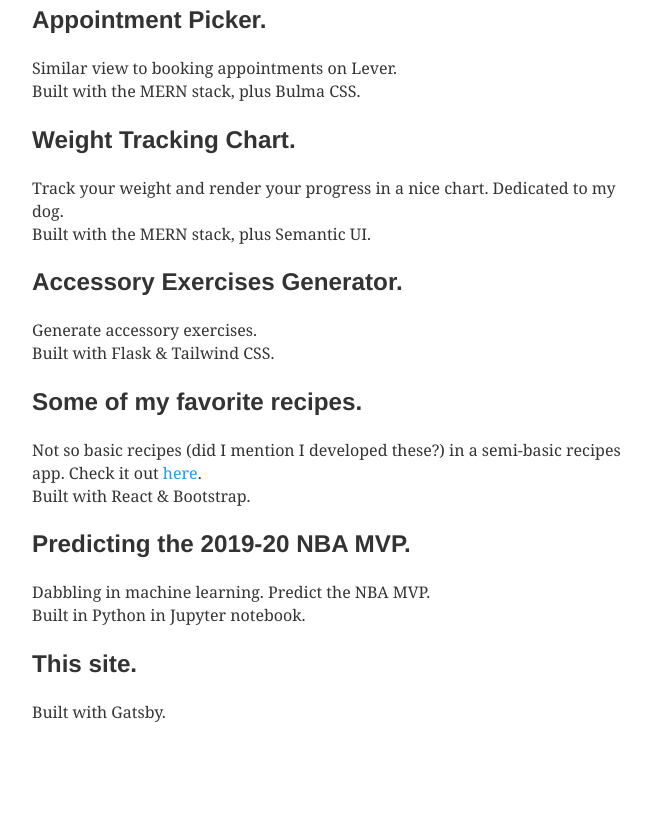
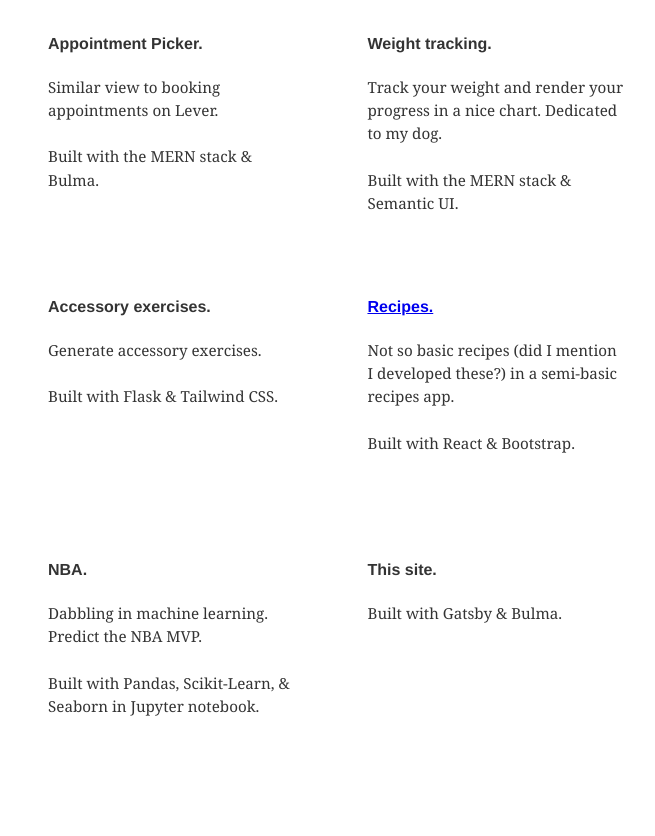
Before and after one commit to stfzh/stpnzh.github.io, a Gatsby site: page /projects in a window 1280 px wide. Shown: the part 139-975 px from the top of the page, without its empty margins (304-959 px from the left). Before the commit the page ends 902 px from the top, so only its background shows below. Built offline with nearby package versions, Linux system fonts and the light colour scheme; Gatsby itself is replaced by a stand-in of ours.

Commit message:
Incorporate Bulma

```diff
--- a/gatsby-config.js
+++ b/gatsby-config.js
@@ -13,7 +13,8 @@ module.exports = {
         pathToConfigModule: 'src/utils/typography'
       },
     },
-    `gatsby-plugin-react-helmet`
+    `gatsby-plugin-react-helmet`,
+    `gatsby-plugin-sass`,
   ],
 
 }
--- /dev/null
+++ b/src/Icons/index.js
@@ -0,0 +1,2 @@
+export { default as Github } from './Github'
+export { default as Link } from './Link'
--- a/src/components/layout.js
+++ b/src/components/layout.js
@@ -21,9 +21,9 @@ const Layout = ({children}) => {
         </Link>
 
         <ul className='nav-list'>
-          <ListLink to='/' className='nav-links'>home</ListLink>
-          <ListLink to='/story' className='nav-links'>story</ListLink>
-          <ListLink to='/projects' className='nav-links'>projects</ListLink>
+          <ListLink to='/'>home</ListLink>
+          <ListLink to='/story'>story</ListLink>
+          <ListLink to='/projects'>projects</ListLink>
         </ul>
 
       </header>
--- a/src/components/projects/Accessory.js
+++ b/src/components/projects/Accessory.js
@@ -6,7 +6,8 @@ const Accessory = () => {
     <div>
       <p>
       Generate accessory exercises.
-      <br/>
+      </p>
+      <p>
       Built with Flask & Tailwind CSS.
       </p>
     </div>
--- a/src/components/projects/Appointment.js
+++ b/src/components/projects/Appointment.js
@@ -6,8 +6,9 @@ const Appointment = () => {
     <div>
       <p>
       Similar view to booking appointments on Lever.
-      <br/>
-      Built with the MERN stack, plus Bulma CSS.
+      </p>
+      <p>
+      Built with the MERN stack & Bulma.
       </p>
     </div>
   )
--- a/src/components/projects/NBA.js
+++ b/src/components/projects/NBA.js
@@ -6,8 +6,9 @@ const NBA = () => {
     <div>
       <p>
       Dabbling in machine learning. Predict the NBA MVP.
-      <br/>
-      Built in Python in Jupyter notebook.
+      </p>
+      <p>
+      Built with Pandas, Scikit-Learn, & Seaborn in Jupyter notebook.
       </p>
     </div>
   )
--- a/src/components/projects/Recipes.js
+++ b/src/components/projects/Recipes.js
@@ -7,8 +7,8 @@ const Recipes = () => {
     <div>
       <p>
       Not so basic recipes (did I mention I developed these?) in a semi-basic recipes app.
-      Check it out <Link style={{color: `#209cee`}} href='https://stpnzh.github.io/recipes/'>here</Link>.
-      <br/>
+      </p>
+      <p>
       Built with React & Bootstrap.
       </p>
     </div>
--- a/src/components/projects/Weight.js
+++ b/src/components/projects/Weight.js
@@ -6,8 +6,9 @@ const Weight = () => {
     <div>
       <p>
       Track your weight and render your progress in a nice chart. Dedicated to my dog.
-      <br/>
-      Built with the MERN stack, plus Semantic UI.
+      </p>
+      <p>
+      Built with the MERN stack & Semantic UI.
       </p>
     </div>
   )
--- a/src/pages/index.js
+++ b/src/pages/index.js
@@ -1,12 +1,13 @@
 import React from 'react';
 import { Link } from 'gatsby';
 import Layout from '../components/layout';
+import '../styles/mystyles.scss';
 
 const Home = () => {
   return (
     <Layout>
       <div>
-        <h1>Hi, I'm Stephanie.</h1>
+        <h1 className='title is-1 is-primary'>Hi, I'm Stephanie.</h1>
         <p>
           Working on software engineering.
           <br />
@@ -16,7 +17,8 @@ const Home = () => {
           <br />
           Always learning.
         </p>
-        <p>While you're here, check out <Link to='/projects' style={{color: `#209cee`}}>my projects</Link> or <Link href='mailto:slzzhu2@gmail.com' style={{color: `#209cee`}}>drop a line</Link>.</p>
+        <br />
+        <p>While you're here, check out <Link to='/projects' className='link is-primary'>my projects</Link> or <Link href='mailto:slzzhu2@gmail.com' className='link is-primary'>drop a line</Link>.</p>
       </div>
     </Layout>
   )
--- a/src/pages/projects.js
+++ b/src/pages/projects.js
@@ -1,4 +1,5 @@
 import React from 'react';
+import { Link } from 'gatsby';
 import Layout from '../components/layout';
 import Recipes from '../components/projects/Recipes';
 import Weight from '../components/projects/Weight';
@@ -10,19 +11,75 @@ import NBA from '../components/projects/NBA';
 const Projects = () => {
   return (
     <Layout>
-      <h1>Projects.</h1>
-      <h2>Appointment Picker.</h2>
-      <Appointment />
-      <h2>Weight Tracking Chart.</h2>
-      <Weight />
-      <h2>Accessory Exercises Generator.</h2>
-      <Accessory />
-      <h2>Some of my favorite recipes.</h2>
-      <Recipes />
-      <h2>Predicting the 2019-20 NBA MVP.</h2>
-      <NBA />
-      <h2>This site.</h2>
-      <p>Built with Gatsby.</p>
+      <h1 className='title is-2'>Projects.</h1>
+      <table>
+        <tr>
+          <td>
+            <div className="card">
+              <div className="card-content" >
+                <div className="content">
+                  <h4>Appointment Picker.</h4>
+                  <Appointment />
+                </div>
+              </div>
+            </div>
+          </td>
+          <td>
+            <div className="card">
+              <div className="card-content">
+                <div className="content">
+                  <h4>Weight tracking.</h4>
+                  <Weight />
+                </div>
+              </div>
+            </div>
+          </td>
+        </tr>
+        <tr>
+          <td>
+            <div className="card">
+              <div className="card-content" >
+                <div className="content">
+                  <h4>Accessory exercises.</h4>
+                  <Accessory />
+                </div>
+              </div>
+            </div>
+          </td>
+          <td>
+            <div className="card">
+              <div className="card-content">
+                <div className="content">
+                  <h4><Link className='is-primary' href='https://stpnzh.github.io/recipes/'>Recipes.</Link></h4>
+                  <Recipes />
+                </div>
+              </div>
+            </div>
+          </td>
+        </tr>
+        <tr>
+          <td>
+            <div className="card">
+              <div className="card-content" >
+                <div className="content">
+                  <h4>NBA.</h4>
+                  <NBA />
+                </div>
+              </div>
+            </div>
+          </td>
+          <td>
+            <div className="card">
+              <div className="card-content">
+                <div className="content">
+                  <h4><Link className='is-primary'>This site.</Link></h4>
+                  <p>Built with Gatsby & Bulma.</p>
+                </div>
+              </div>
+            </div>
+          </td>
+        </tr>
+      </table>
     </Layout>
   )
 }
--- a/src/pages/story.js
+++ b/src/pages/story.js
@@ -5,7 +5,7 @@ import Layout from '../components/layout';
 const Story = () => {
   return (
     <Layout>
-      <h1>Story.</h1>
+      <h1 className='title is-2'>Story.</h1>
       <p>To come.</p>
     </Layout>
   )
--- a/src/styles/global.css
+++ b/src/styles/global.css
@@ -10,24 +10,31 @@
   padding: 1rem;
 }
 
-a:link, a:visited {
+/* a:link, a:visited {
   color: #b5b5b5;
   text-decoration: none;
-}
+} */
 
 a:hover {
-  color: #209cee;
+  /* color: #209cee; */
   text-decoration: underline;
 }
 
-h1 {
-  color: #ff3860;
+
+.card {
+  margin: 0.5rem;
+  padding: 0.5rem;
+  height: 14rem;
 }
 
-.nav-links {
-  /* color: gray; */
+.card-content {
+  font-size: 95%;
 }
 
-.colored-links {
-  color: #209cee;
+td {
+  width: 50%;
 }
+
+table, tr, td {
+  border: none;
+}
--- /dev/null
+++ b/src/styles/mystyles.scss
@@ -0,0 +1,4 @@
+@charset "utf-8";
+// If need, change your variables before importing Bulma
+$title-color: #ff3860;
+@import "~bulma/bulma.sass";
```
Also changed, not shown: package.json (+6 -1 lines), src/Icons/Github.js (added, +21 -0 lines), src/Icons/Link.js (added, +22 -0 lines), src/pages/github.js (added, +11 -0 lines), assets/github.svg (added), assets/link.svg (added), 1 other file.
